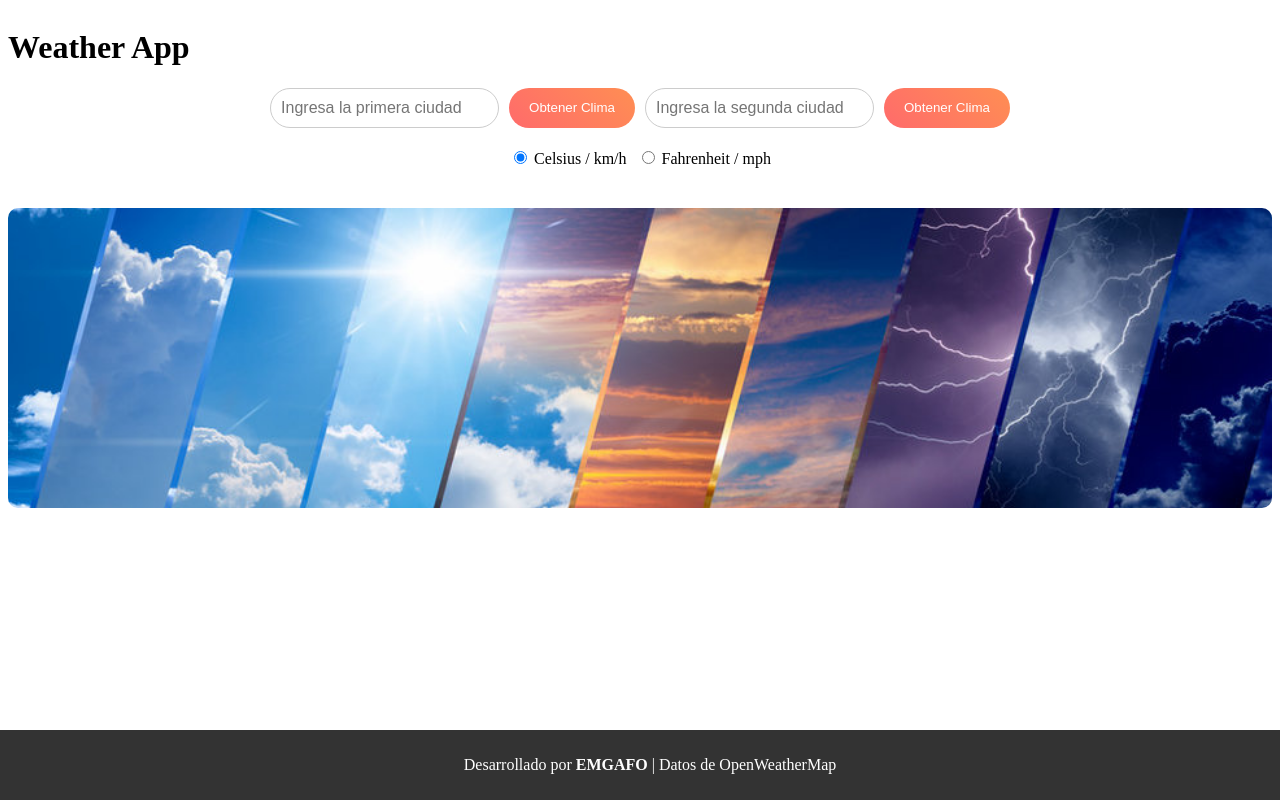
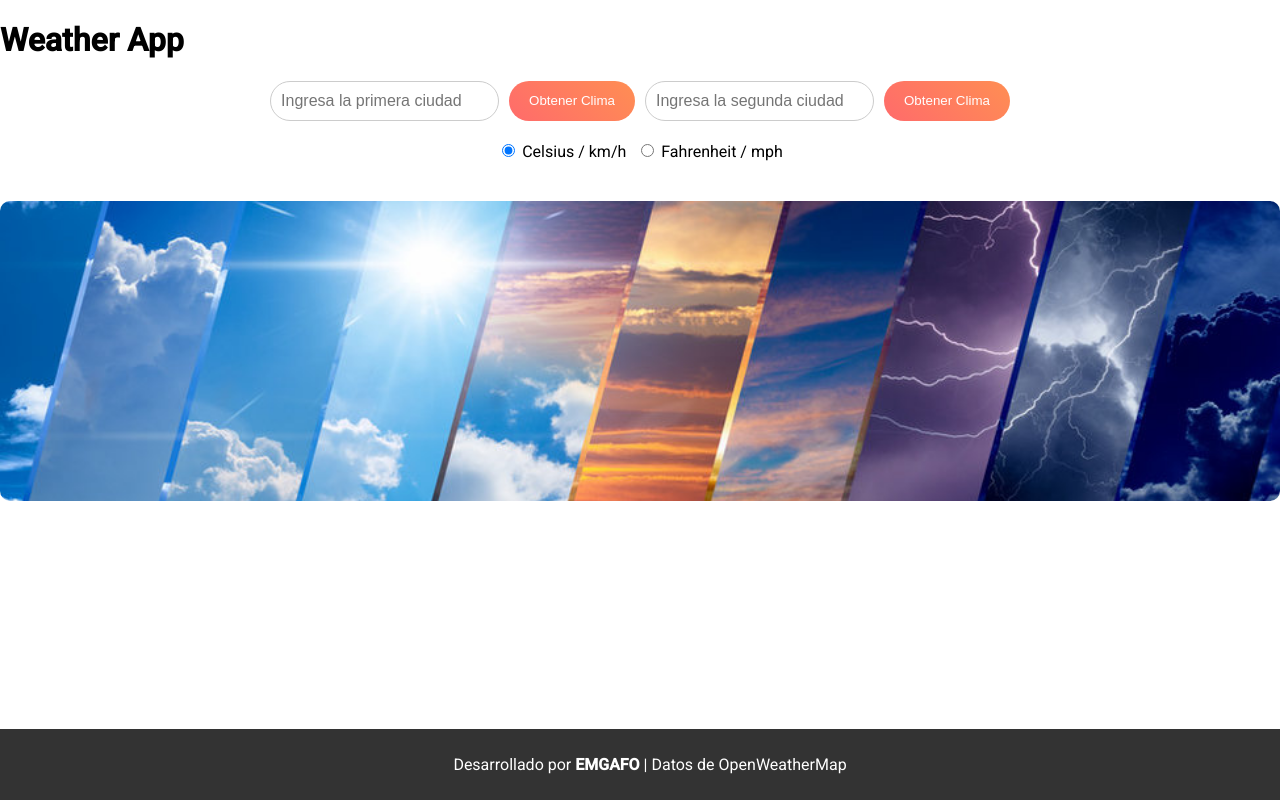
Before and after one commit to EMGAFO/weather-app, an Angular app: page / in a window 1280 px wide. Built offline with nearby package versions, Linux system fonts and the light colour scheme.

Commit message:
Angular material installed

```diff
--- a/angular.json
+++ b/angular.json
@@ -29,6 +29,7 @@
               }
             ],
             "styles": [
+              "@angular/material/prebuilt-themes/azure-blue.css",
               "src/styles.css"
             ],
             "scripts": []
@@ -87,6 +88,7 @@
               }
             ],
             "styles": [
+              "@angular/material/prebuilt-themes/azure-blue.css",
               "src/styles.css"
             ],
             "scripts": []
--- a/package.json
+++ b/package.json
@@ -11,10 +11,12 @@
   "private": true,
   "dependencies": {
     "@angular/animations": "^19.1.0",
+    "@angular/cdk": "~19.1.3",
     "@angular/common": "^19.1.0",
     "@angular/compiler": "^19.1.0",
     "@angular/core": "^19.1.0",
     "@angular/forms": "^19.1.0",
+    "@angular/material": "~19.1.3",
     "@angular/platform-browser": "^19.1.0",
     "@angular/platform-browser-dynamic": "^19.1.0",
     "@angular/router": "^19.1.0",
--- a/src/app/app.config.ts
+++ b/src/app/app.config.ts
@@ -2,10 +2,11 @@
 import { provideRouter } from '@angular/router';
 import { provideHttpClient } from '@angular/common/http';
 import { routes } from './app.routes';
+import { provideAnimationsAsync } from '@angular/platform-browser/animations/async';
 
 export const appConfig: ApplicationConfig = {
   providers: [
     provideRouter(routes),
-    provideHttpClient()
+    provideHttpClient(), provideAnimationsAsync()
   ]
 };
--- a/src/index.html
+++ b/src/index.html
@@ -6,8 +6,10 @@
   <base href="/">
   <meta name="viewport" content="width=device-width, initial-scale=1">
   <link rel="icon" type="image/x-icon" href="favicon.ico">
+  <link href="https://fonts.googleapis.com/css2?family=Roboto:wght@300;400;500&display=swap" rel="stylesheet">
+  <link href="https://fonts.googleapis.com/icon?family=Material+Icons" rel="stylesheet">
 </head>
-<body>
+<body class="mat-typography">
   <app-root></app-root>
 </body>
 </html>
--- a/src/styles.css
+++ b/src/styles.css
@@ -1 +1,4 @@
 /* You can add global styles to this file, and also import other style files */
+
+html, body { height: 100%; }
+body { margin: 0; font-family: Roboto, "Helvetica Neue", sans-serif; }
```
Also changed, not shown: 1 other file (tests, documents, lock files or other folders).
